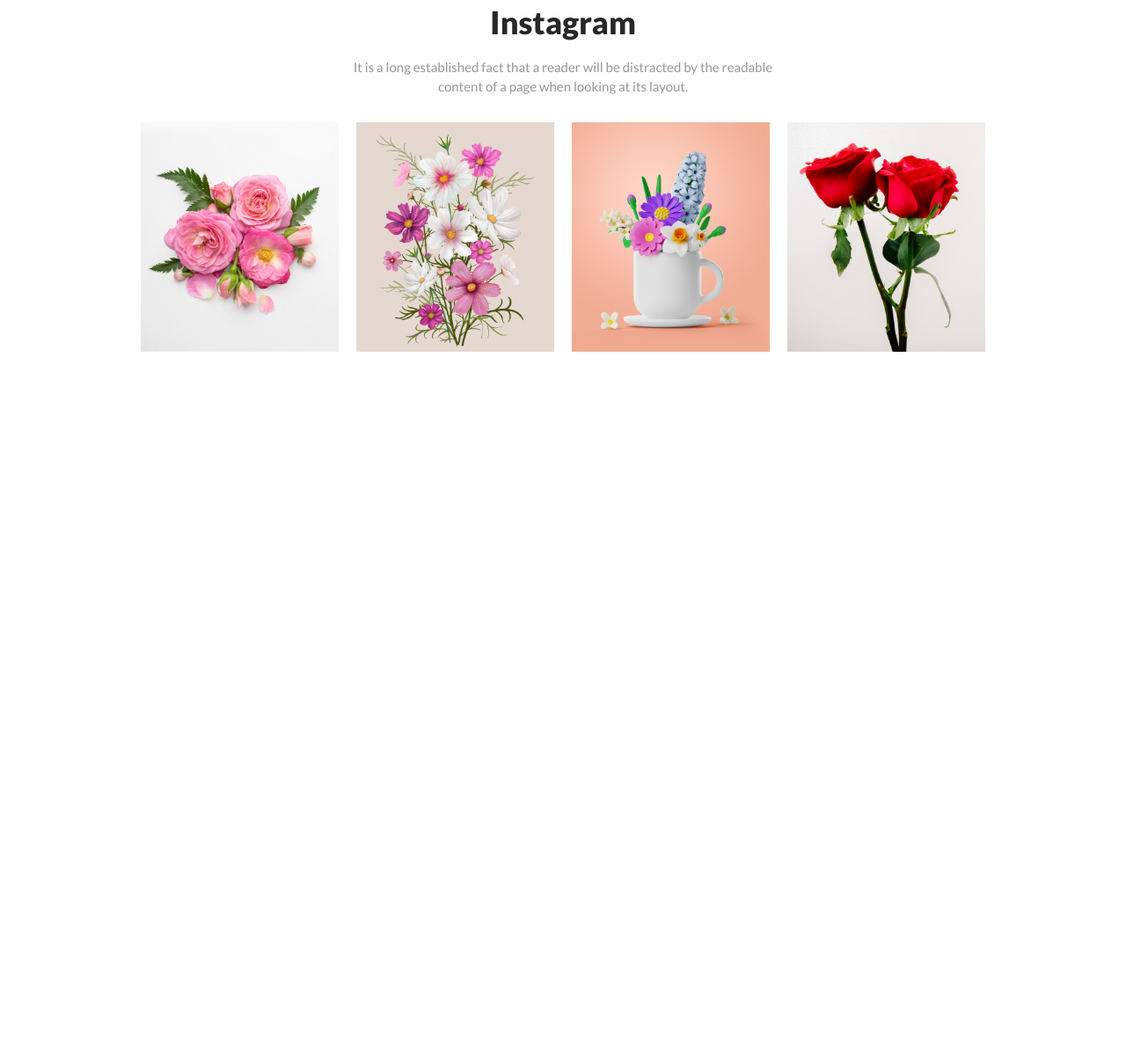
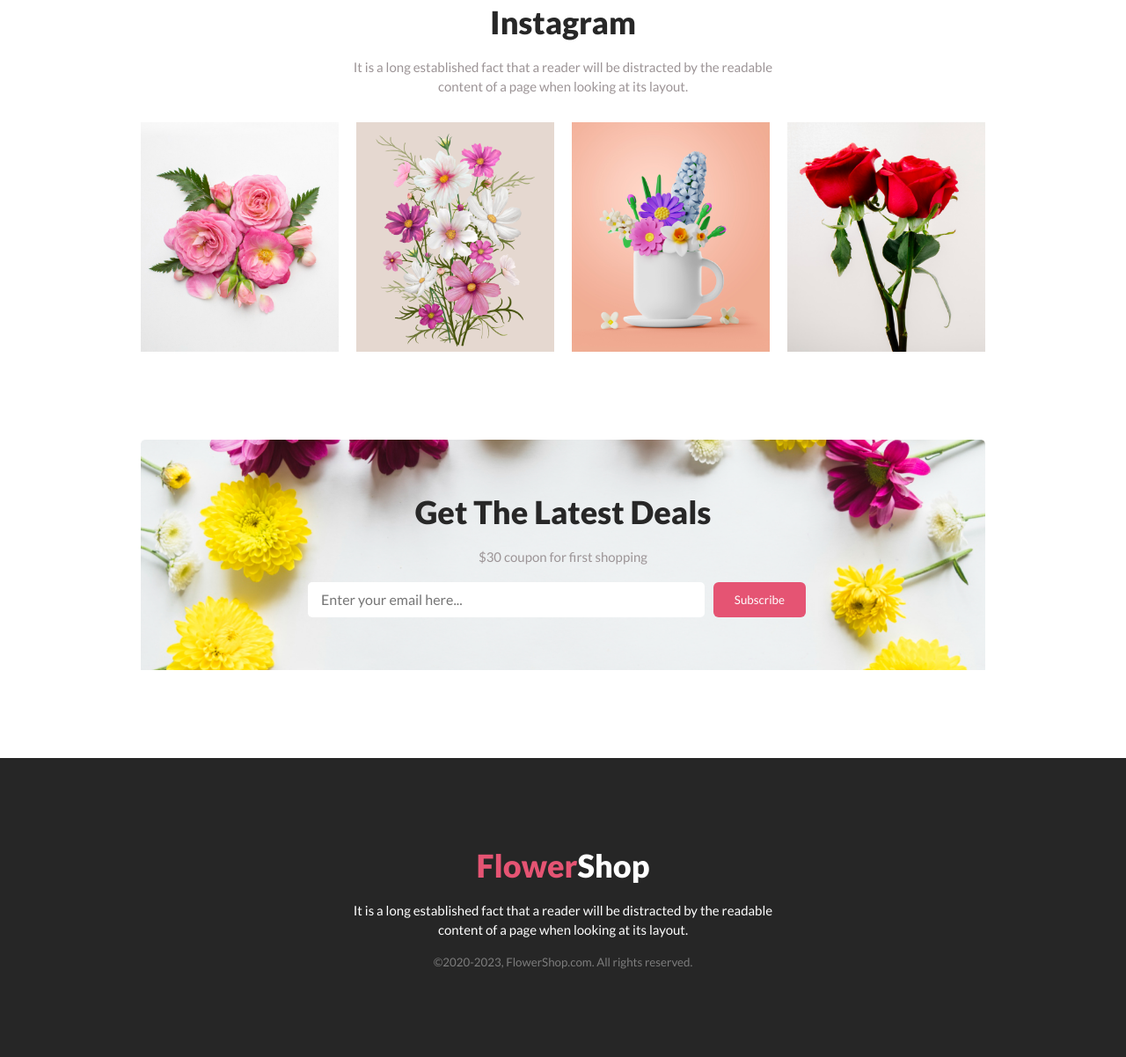
Before and after one commit to raihanXgithub/flower-shop, a plain HTML site: page index.html in a window 1280 px wide. Shown: the part 2311-3513 px from the top of the page at 88% size. Before the commit the page ends 2711 px from the top, so only its background shows below. Drawn offline with Linux system fonts and the light colour scheme.

Commit message:
footer section finished

```diff
--- a/index.html
+++ b/index.html
@@ -60,7 +60,7 @@
 
           <div class="featured-images">
             <figure>
-              <div class="featured-img pink">
+              <div class="featured-img pink-bg">
                 <img
                   src="images/flowers-pic/pngwing 6.png"
                   alt="flower-image"
@@ -128,7 +128,7 @@
           <div class="hot-deal-text">
             <div class="section-text">
               <h2 class="section-heading">
-                Hot Deal ! Sale Up To 25% <span class="imp">Off</span>
+                Hot Deal ! Sale Up To 25% <span class="pink">Off</span>
               </h2>
               <p class="description">
                 It is a long established fact that a reader will be distracted
@@ -174,11 +174,40 @@
         </div>
       </section>
       <!-- instagram section end -->
+
+      <!-- newsletter section start -->
+      <section id="newsletter-section">
+        <div class="newsletter-container container">
+          <div class="section-text">
+            <h2 class="section-heading">Get The Latest Deals</h2>
+            <p class="section-description">$30 coupon for first shopping</p>
+          </div>
+
+          <form action="#">
+            <input type="email" placeholder="Enter your email here..."/>
+            <a href="#">
+              <button class="primary-btn">Subscribe<button>
+            </a>
+          </form>
+        </div>
+      </section>
+      <!-- newsletter section end -->
     </main>
     <!-- main end -->
 
     <!-- footer start -->
-    <footer></footer>
+    <footer>
+      <section id="footer-section">
+        <div class="footer-container">
+          <div class="section-text">
+            <h2 class="section-heading"><span class="pink">Flower</span><span class="white">Shop</span></h2>
+            <p class="section-description white">It is a long established fact that a reader will be distracted by the readable content of a page when looking at its layout.</p>
+          </div>
+
+          <small><p>&copy2020-2023, FlowerShop.com. All rights reserved. </p></small>
+        </section>
+      </div>
+    </footer>
     <!-- footer end -->
   </body>
 </html>
--- a/styles/flower-shop.css
+++ b/styles/flower-shop.css
@@ -54,6 +54,14 @@
 #banner-section,
 #hot-deal-section {
   background: rgba(229, 84, 115, 0.1);
+}
+
+.pink {
+  color: rgb(229, 84, 115);
+}
+
+.white {
+  color: rgb(255, 255, 255);
 }
 
 /* banner section related styles */
@@ -122,7 +130,7 @@
   margin-top: 10px;
 }
 
-.pink {
+.pink-bg {
   background-color: rgba(167, 33, 98, 0.15);
 }
 
@@ -164,11 +172,6 @@
 }
 
 /* hot-deal section related styles */
-
-.imp {
-  color: rgb(229, 84, 115);
-}
-
 .hot-deal-container {
   display: flex;
   align-items: center;
@@ -199,3 +202,50 @@
 .instagram-container .instagram-images img {
   max-width: 225px;
 }
+
+/* newsletter section related styles */
+#newsletter-section {
+  margin-top: 100px;
+}
+
+.newsletter-container {
+  background-image: url("../images/bg-img.png");
+  background-repeat: no-repeat;
+  background-size: cover;
+  padding: 60px 0;
+}
+
+.newsletter-container form {
+  display: flex;
+  gap: 10px;
+  max-width: 580px;
+  margin: 0 auto;
+}
+
+.newsletter-container form input[type="email"] {
+  flex-grow: 1;
+  border: none;
+  padding-left: 15px;
+  border-radius: 5px;
+  font-size: 16px;
+}
+
+.newsletter-container form input[type="email"]:focus {
+  outline: 2px solid rgb(230, 85, 116);
+}
+
+/* footer section related styles */
+#footer-section {
+  margin-top: 100px;
+  background-color: rgb(38, 38, 38);
+}
+
+.footer-container {
+  padding: 100px 0;
+  margin: 0 auto;
+}
+
+.footer-container small p {
+  text-align: center;
+  color: rgba(255, 255, 255, 0.4);
+}
```
